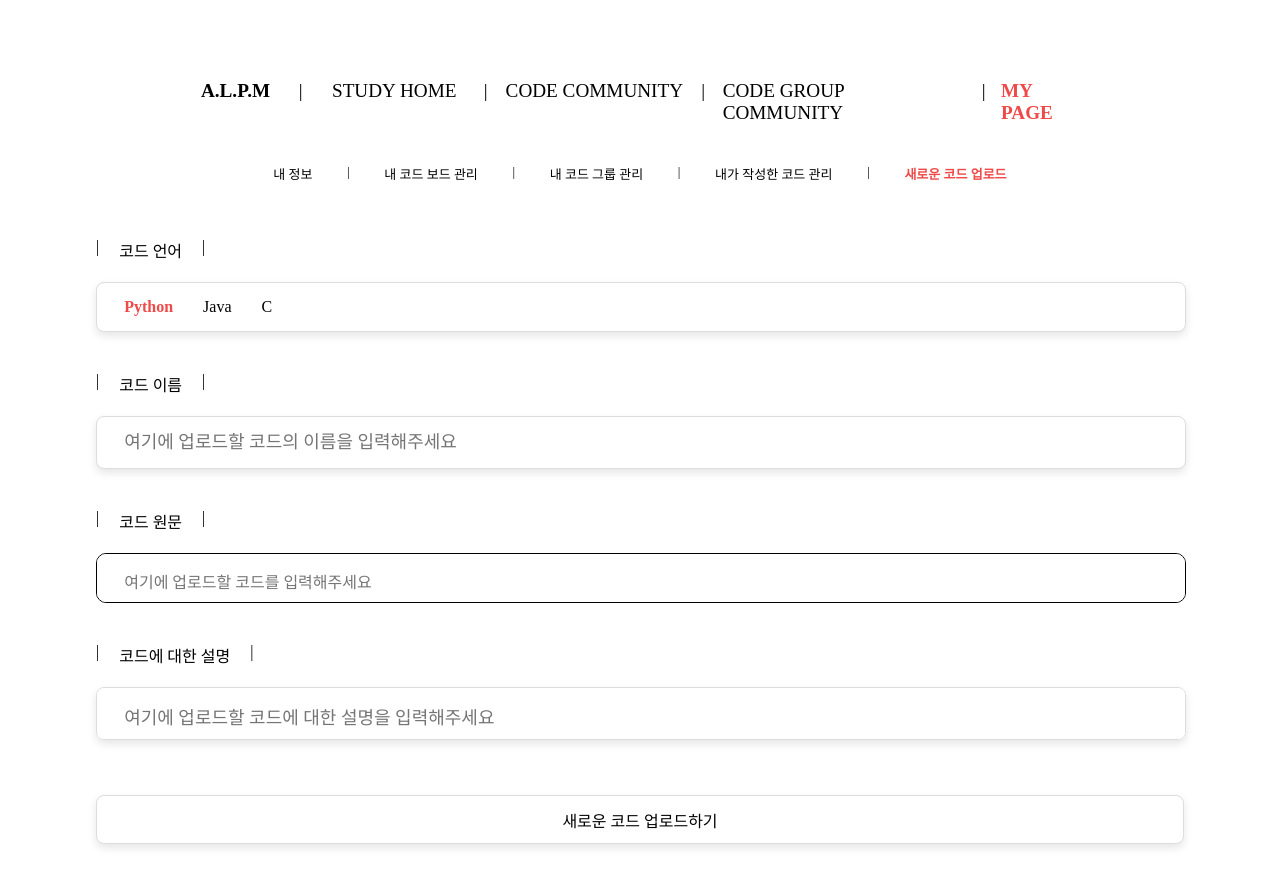
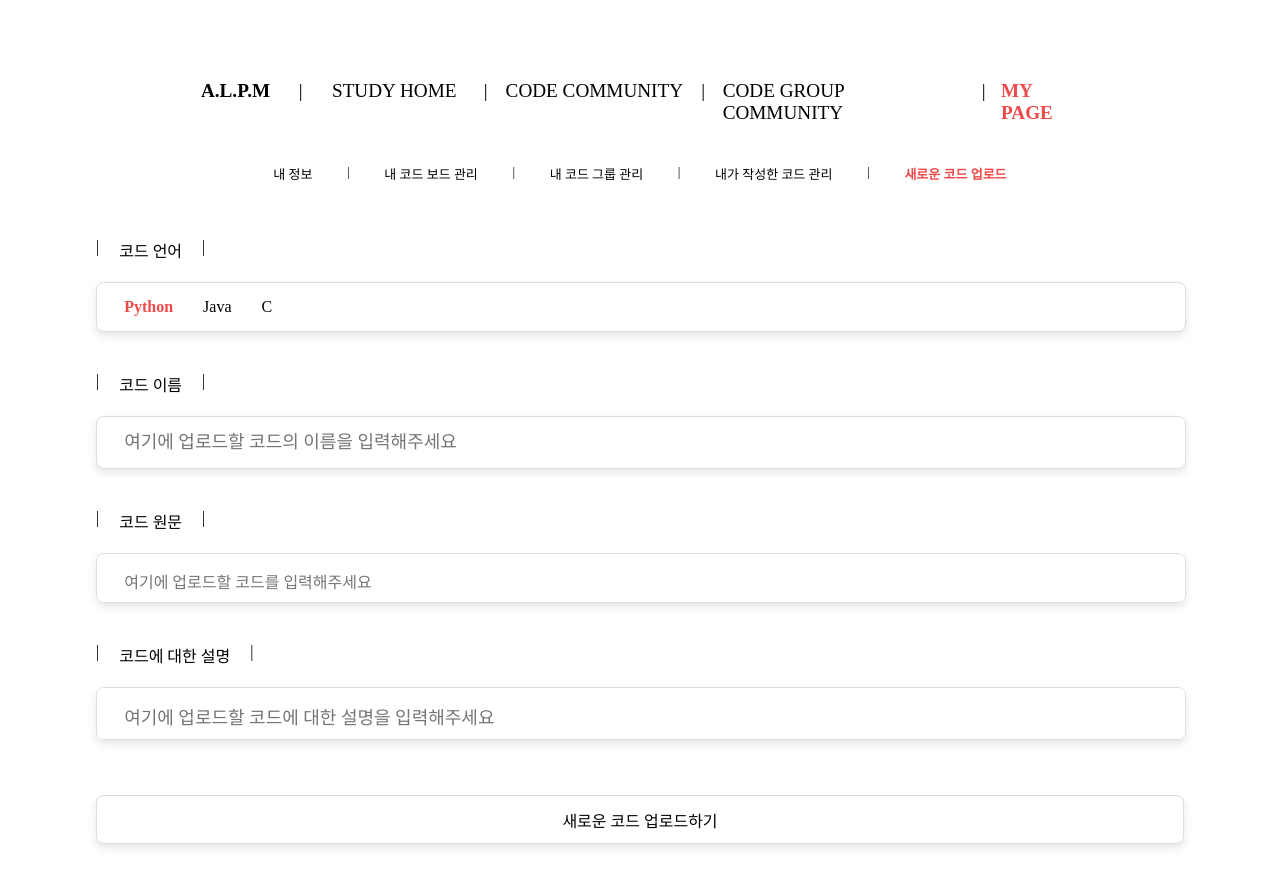
Before and after one commit to AL-PM/ALPM-web, a React (Create React App) app: page /mypage/NewCode in a window 1280 px wide. Shown: the top 886 px of the page. Built offline with nearby package versions, Linux system fonts and the light colour scheme; a web font is replaced by a local one.

Commit message:
[MOD] MY_PAGE CSS 수정 테스트

```diff
--- a/src/MyPage/NewCodeUpload/NewCodeUpload.css
+++ b/src/MyPage/NewCodeUpload/NewCodeUpload.css
@@ -26,8 +26,10 @@
 }
 
 #UploadCode{
-    border: 1px solid;
-    border-radius: 10px;
+    border: 1px solid #ddd; /* 연한 회색 경계선 */
+    border-radius: 8px; /* 모서리를 둥글게 */
+    box-shadow: 0 4px 8px rgba(0, 0, 0, 0.1); /* 가벼운 그림자 */
+    background-color: #fff; /* 배경색을 흰색으로 */
     width: 95%;
     padding-top:15px;
     padding-left : 2.5%;
```
